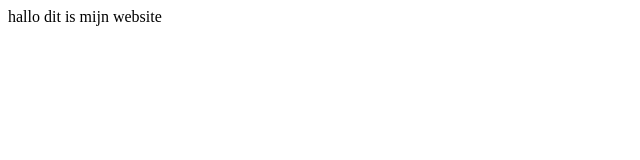
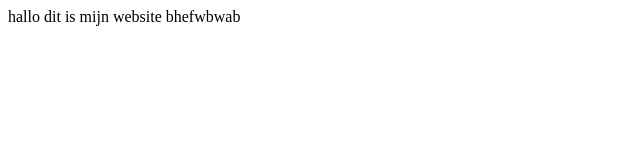
Before and after one commit to oktaybasaran/algoritme.github.io, a plain HTML site: page index.html in a window 1280 px wide. Shown: the full height of the page, 0-640 px from the left. Drawn offline with Linux system fonts and the light colour scheme.

Commit message:
Update index.html

```diff
--- a/index.html
+++ b/index.html
@@ -2,7 +2,7 @@
 <body>
 hallo dit is mijn website
 
-
+bhefwbwab
 
 
 </body>
```
